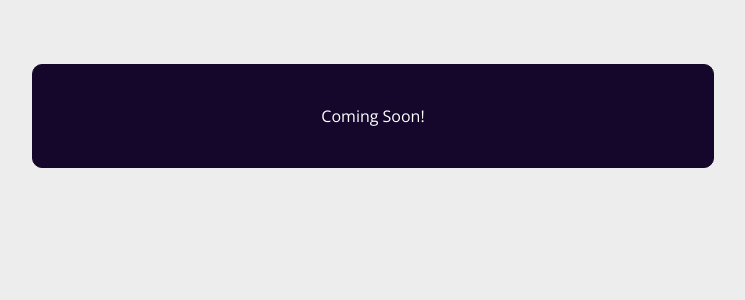
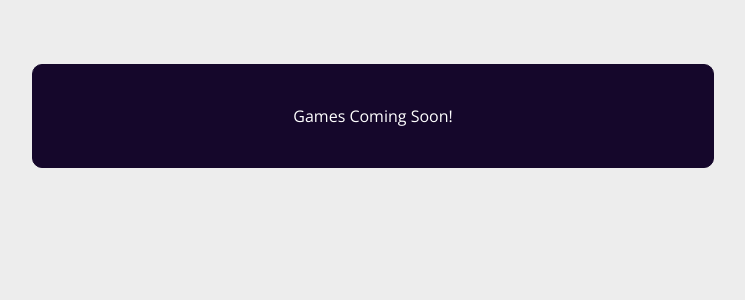
Before and after one commit to Leymabeans/lame-games, a PHP site: page / in a window 1280 px wide. Shown: the part 3129-3429 px from the top of the page, without its empty margins (267-1012 px from the left). Run offline with PHP 8.4, Linux system fonts and the light colour scheme; some web fonts are replaced.

Commit message:
Changed button content

```diff
--- a/CONTENT/index.php
+++ b/CONTENT/index.php
@@ -118,7 +118,7 @@
       <div id="shape3">
         </div>
     </div>
-      <a href="#" class="downloadLink space">Coming Soon!</a>
+      <a href="#" class="downloadLink space">Games Coming Soon!</a>
 
 
 
```
